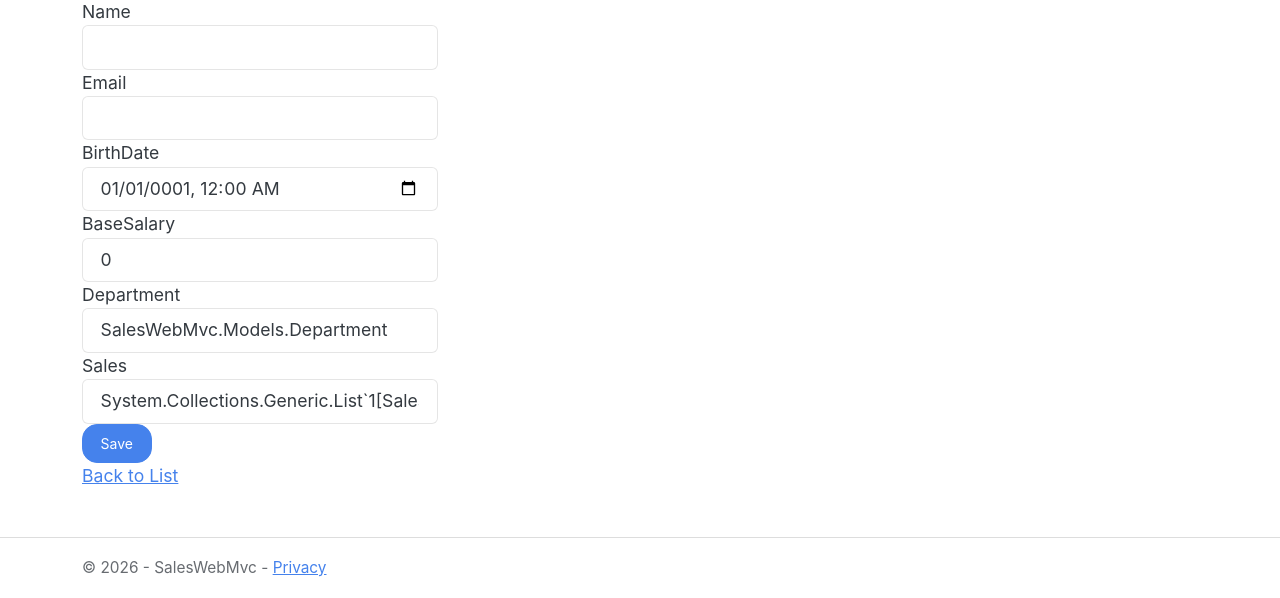
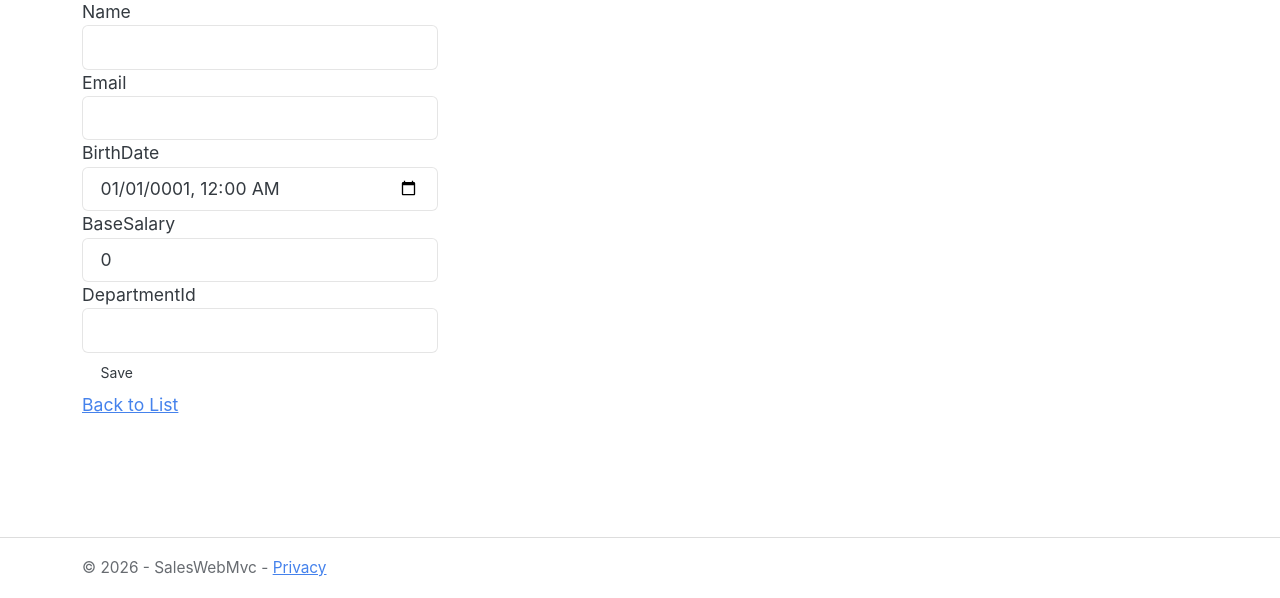
Before and after one commit to lfvsilva/SalesWebMvc, an ASP.NET Core app: template SalesWebMvc/Views/Sellers/Edit.cshtml in a window 1280 px wide. Shown: the part 202-800 px from the top of the page. Run offline with ASP.NET Core 8, Linux system fonts and the light colour scheme; the template is opened without the code that fills it, so the values that code supplies are empty; style sheets or scripts are compiled from the project's sources.

Commit message:
Update seller and custom service exception

```diff
--- a/SalesWebMvc/Views/Sellers/Edit.cshtml
+++ b/SalesWebMvc/Views/Sellers/Edit.cshtml
@@ -1,51 +1,52 @@
-@model SalesWebMvc.Models.Seller
+@model SalesWebMvc.Models.ViewModels.SellerFormViewModel
 
 @{
     ViewData["Title"] = "Edit";
 }
 
-<h1>Edit</h1>
+<h1>@ViewData["Title"]</h1>
 
 <h4>Seller</h4>
 <hr />
 <div class="row">
     <div class="col-md-4">
         <form asp-action="Edit">
+            <input type="hidden" asp-for="Seller.Id" />
             <div asp-validation-summary="ModelOnly" class="text-danger"></div>
-            <input type="hidden" asp-for="Id" />
             <div class="form-group">
-                <label asp-for="Name" class="control-label"></label>
-                <input asp-for="Name" class="form-control" />
-                <span asp-validation-for="Name" class="text-danger"></span>
+                <label asp-for="Seller.Name" class="control-label"></label>
+                <input asp-for="Seller.Name" class="form-control" />
+                <span asp-validation-for="Seller.Name" class="text-danger"></span>
+            </div>
+
+            <div class="form-group">
+                <label asp-for="Seller.Email" class="control-label"></label>
+                <input asp-for="Seller.Email" class="form-control" />
+                <span asp-validation-for="Seller.Email" class="text-danger"></span>
+            </div>
+
+            <div class="form-group">
+                <label asp-for="Seller.BirthDate" class="control-label"></label>
+                <input asp-for="Seller.BirthDate" class="form-control" />
+                <span asp-validation-for="Seller.BirthDate" class="text-danger"></span>
+            </div>
+
+            <div class="form-group">
+                <label asp-for="Seller.BaseSalary" class="control-label"></label>
+                <input asp-for="Seller.BaseSalary" class="form-control" />
+                <span asp-validation-for="Seller.BaseSalary" class="text-danger"></span>
+            </div>
+
+            <div class="form-group">
+                <label asp-for="Seller.DepartmentId" class="control-label"></label>
+                <select asp-for="Seller.DepartmentId" asp-items="@(new SelectList(Model.Departments, "Id", "Name"))" class="form-control">
+                </select>
+                <span asp-validation-for="Seller.DepartmentId" class="text-danger"></span>
             </div>
             <div class="form-group">
-                <label asp-for="Email" class="control-label"></label>
-                <input asp-for="Email" class="form-control" />
-                <span asp-validation-for="Email" class="text-danger"></span>
+                <input type="submit" value="Save" class="btn btn-default" />
             </div>
-            <div class="form-group">
-                <label asp-for="BirthDate" class="control-label"></label>
-                <input asp-for="BirthDate" class="form-control" />
-                <span asp-validation-for="BirthDate" class="text-danger"></span>
-            </div>
-            <div class="form-group">
-                <label asp-for="BaseSalary" class="control-label"></label>
-                <input asp-for="BaseSalary" class="form-control" />
-                <span asp-validation-for="BaseSalary" class="text-danger"></span>
-            </div>
-            <div class="form-group">
-                <label asp-for="Department" class="control-label"></label>
-                <input asp-for="Department" class="form-control" />
-                <span asp-validation-for="Department" class="text-danger"></span>
-            </div>
-            <div class="form-group">
-                <label asp-for="Sales" class="control-label"></label>
-                <input asp-for="Sales" class="form-control" />
-                <span asp-validation-for="Sales" class="text-danger"></span>
-            </div>
-            <div class="form-group">
-                <input type="submit" value="Save" class="btn btn-primary" />
-            </div>
+
         </form>
     </div>
 </div>
@@ -53,7 +54,3 @@
 <div>
     <a asp-action="Index">Back to List</a>
 </div>
-
-@section Scripts {
-    @{await Html.RenderPartialAsync("_ValidationScriptsPartial");}
-}
--- a/SalesWebMvc/Views/Sellers/Index.cshtml
+++ b/SalesWebMvc/Views/Sellers/Index.cshtml
@@ -50,7 +50,7 @@
                 @Html.DisplayFor(model => item.BaseSalary)
             </td>
             <td>
-                @Html.DisplayFor(model => item.Department)
+                @Html.DisplayFor(model => item.Department.Name)
             </td>
             <td>
                 @Html.DisplayFor(model => item.Sales)
```
Also changed, not shown: SalesWebMvc/Controllers/SellersController.cs (+14 -28 lines), SalesWebMvc/Services/Exceptions/DBConcurrencyException.cs (added, +10 -0 lines), SalesWebMvc/Services/Exceptions/NotFoundException.cs (added, +10 -0 lines), SalesWebMvc/Services/SellerService.cs (+18 -1 lines).
